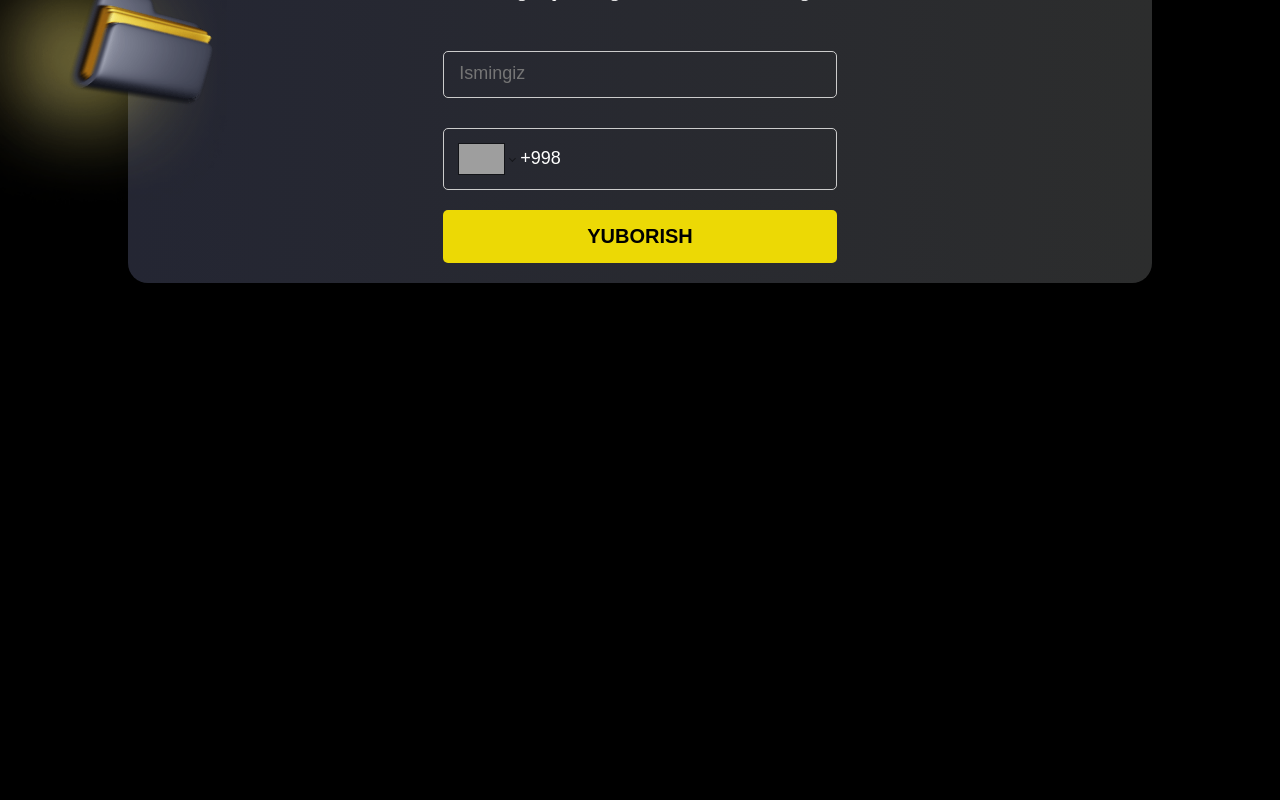
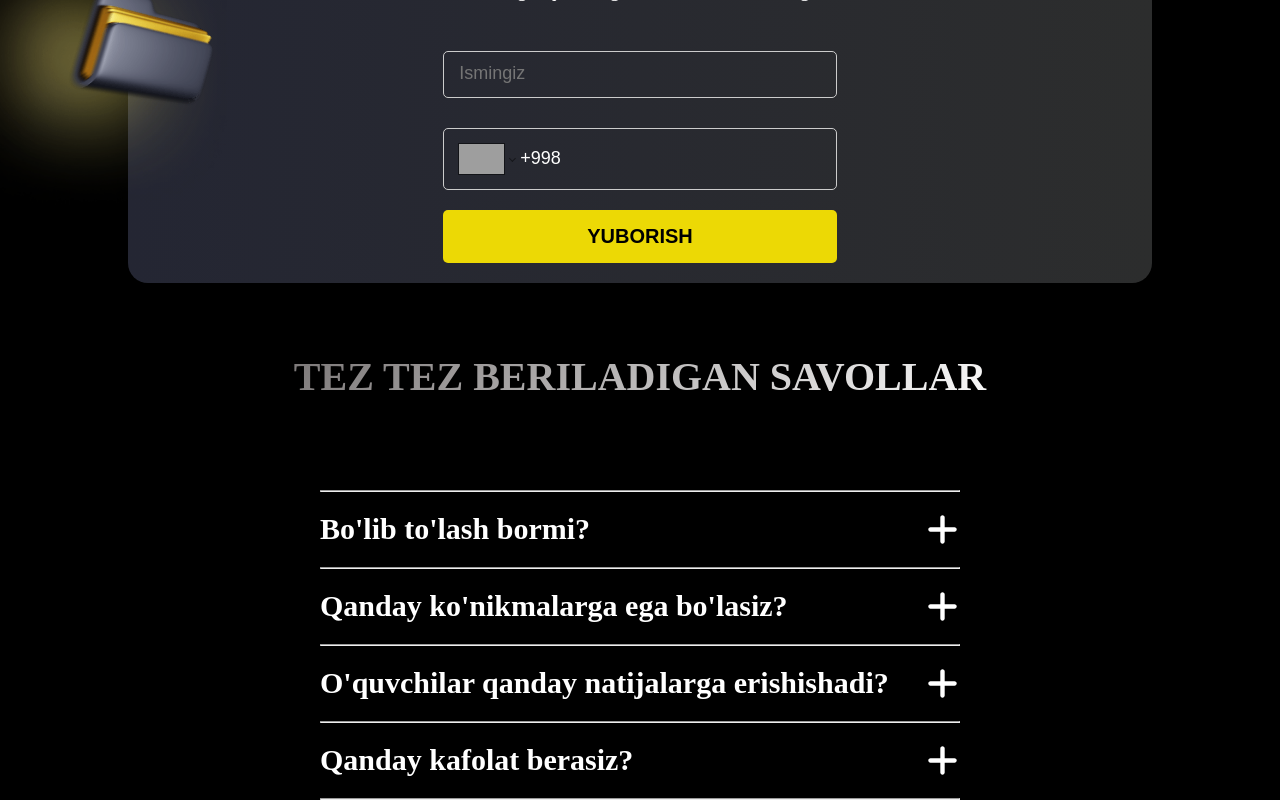
Before and after one commit to nodirbek6903/targetolog, a React (Vite) app: page / in a window 1280 px wide. Shown: the part 3973-4773 px from the top of the page. Before the commit the page ends 4256 px from the top, so only its background shows below. Built offline with nearby package versions, Linux system fonts and the light colour scheme; grey boxes are pictures that could not be loaded.

Commit message:
faq added

```diff
--- a/src/App.jsx
+++ b/src/App.jsx
@@ -3,6 +3,7 @@ import About from "./components/About/About"
 import Service from "./components/Service/Service";
 import Tarif from "./components/Tarif/Tarif";
 import HomeCard from "./components/HomeCard/HomeCard";
+import Faq from "./components/Faq/Faq";
 
 function App() {
   return (
@@ -12,6 +13,7 @@ function App() {
       <Service />
       <Tarif />
       <HomeCard />
+      <Faq />
     </div>
   );
 }
--- a/src/components/Faq/Faq.css
+++ b/src/components/Faq/Faq.css
@@ -0,0 +1,56 @@
+.faq-container {
+  width: 100%;
+  margin: 0 auto;
+  max-width: 1920px;
+  margin-top: 70px;
+}
+.faqs {
+  width: 100%;
+  display: flex;
+  flex-direction: column;
+  gap: 40px;
+}
+.faq-title {
+  text-align: center;
+  text-transform: uppercase;
+  background: linear-gradient(135deg, #777373 20%, #fff 80%);
+  background-clip: text;
+  color: transparent;
+  font-size: 40px;
+}
+.faqs-cards {
+  width: 50%;
+  margin: 0 auto;
+  display: flex;
+  flex-direction: column;
+  gap: 20px;
+  margin-top: 50px;
+}
+.faq-card {
+  display: flex;
+  flex-direction: column;
+  gap: 30px;
+  cursor: pointer;
+}
+.questions {
+  display: flex;
+  justify-content: space-between;
+}
+.faq-card:hover .questions .faq-icon {
+  display: none;
+}
+
+.question {
+  color: #fff;
+  font-size: 30px;
+  font-weight: bold;
+}
+.faq-icon {
+  color: #fff;
+  font-size: 35px;
+}
+.answer {
+  color: #fff;
+  font-size: 20px;
+  letter-spacing: 2px;
+}
--- a/src/components/Faq/Faq.jsx
+++ b/src/components/Faq/Faq.jsx
@@ -1,9 +1,69 @@
-import "./Faq.css"
+import { useState } from "react";
+import "./Faq.css";
+import { IoMdClose } from "react-icons/io";
+import { FaPlus } from "react-icons/fa6";
 
 const Faq = () => {
+  const [activeIndex, setActiveIndex] = useState(false);
+  const faqData = [
+    {
+      id: 1,
+      question: "Bo'lib to'lash bormi?",
+      answer: `Faqat PREMIUM" tarifida mavjud`,
+    },
+    {
+      id: 2,
+      question: "Qanday ko'nikmalarga ega bo'lasiz?",
+      answer:
+        "Targetingni 0 dan mustaqil daromad qiladigan darajada o'rganasiz",
+    },
+    {
+      id: 3,
+      question: "O'quvchilar qanday natijalarga erishishadi?",
+      answer:
+        "A nuqta Targetda hech qanday bilim mavjud emas <br/> B nuqta mustaqil daromad qilish",
+    },
+    {
+      id: 4,
+      question: "Qanday kafolat berasiz?",
+      answer: "Kursdan sizga ma’qul kelmay qolsa pulingiz 100% qaytariladi",
+    },
+  ];
+
+  const handleActive = (index) => {
+    setActiveIndex(activeIndex === index ? null : index);
+  };
+
   return (
-    <div>Faq</div>
-  )
-}
+    <div className="faq-container">
+      <div className="faqs">
+        <h1 className="faq-title">Tez tez beriladigan savollar</h1>
+        <div className="faqs-cards">
+          {faqData.map((faq, index) => (
+            <>
+              <hr />
+              <div className="faq-card" key={index}>
+                <div className="questions" onClick={() => handleActive(index)}>
+                  <span className="question">{faq.question}</span>
+                  {activeIndex === index ? (
+                    <IoMdClose className="faq-icon" />
+                  ) : (
+                    <FaPlus className="faq-icon" />
+                  )}
+                </div>
+                {activeIndex === index && (
+                  <div className="answers">
+                    <span className="answer">{faq.answer}</span>
+                  </div>
+                )}
+              </div>
+            </>
+          ))}
+          <hr />
+        </div>
+      </div>
+    </div>
+  );
+};
 
-export default Faq
+export default Faq;
```
